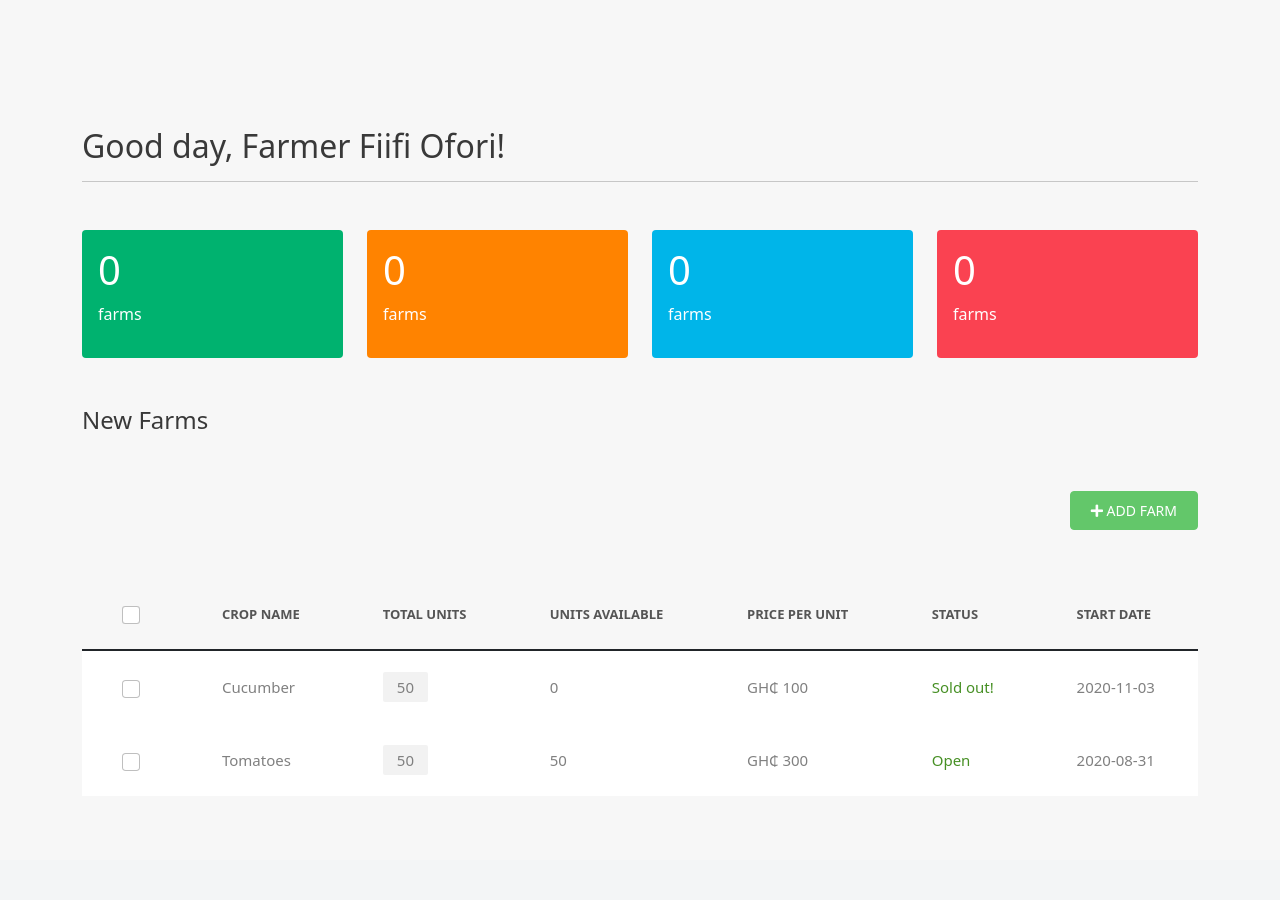
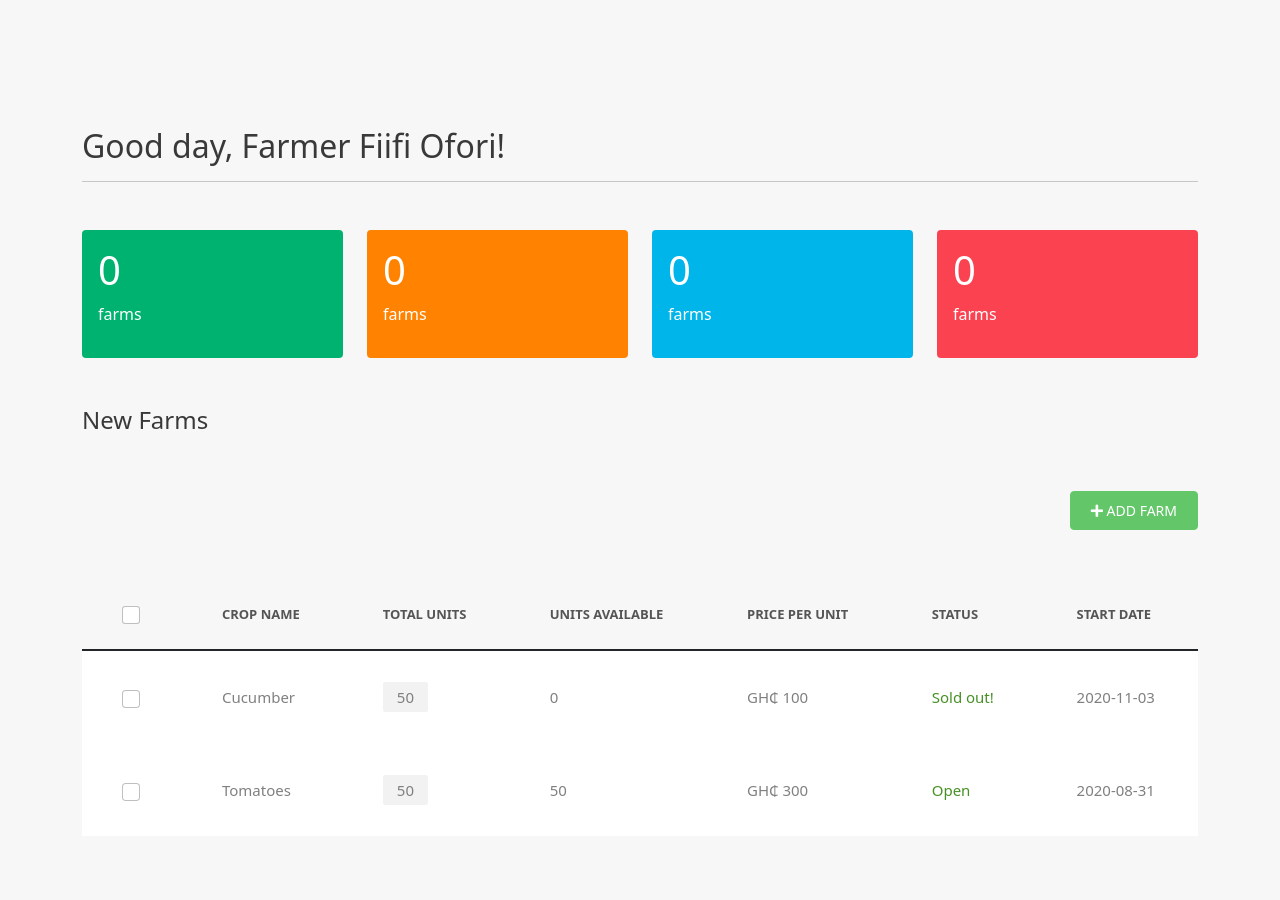
Before and after one commit to brafii/fullstalk-africa, a PHP site: page /vfarmer/dashboard.html in a window 1280 px wide. Shown: the part 57-957 px from the top of the page. Before the commit the page ends 828 px from the top, so only its background shows below. Run offline with PHP 8.4, Linux system fonts and the light colour scheme.

Commit message:
table padding

```diff
--- a/vfarmer/css/dashboard.css
+++ b/vfarmer/css/dashboard.css
@@ -90,7 +90,7 @@ input[type="checkbox"]{
 .table tbody td {
     font-size: 15px;
     color: #808080;
-    padding: 25px 40px;
+    padding: 35px 40px;
     border: none;
 }
 .table tbody .total-units{
```
